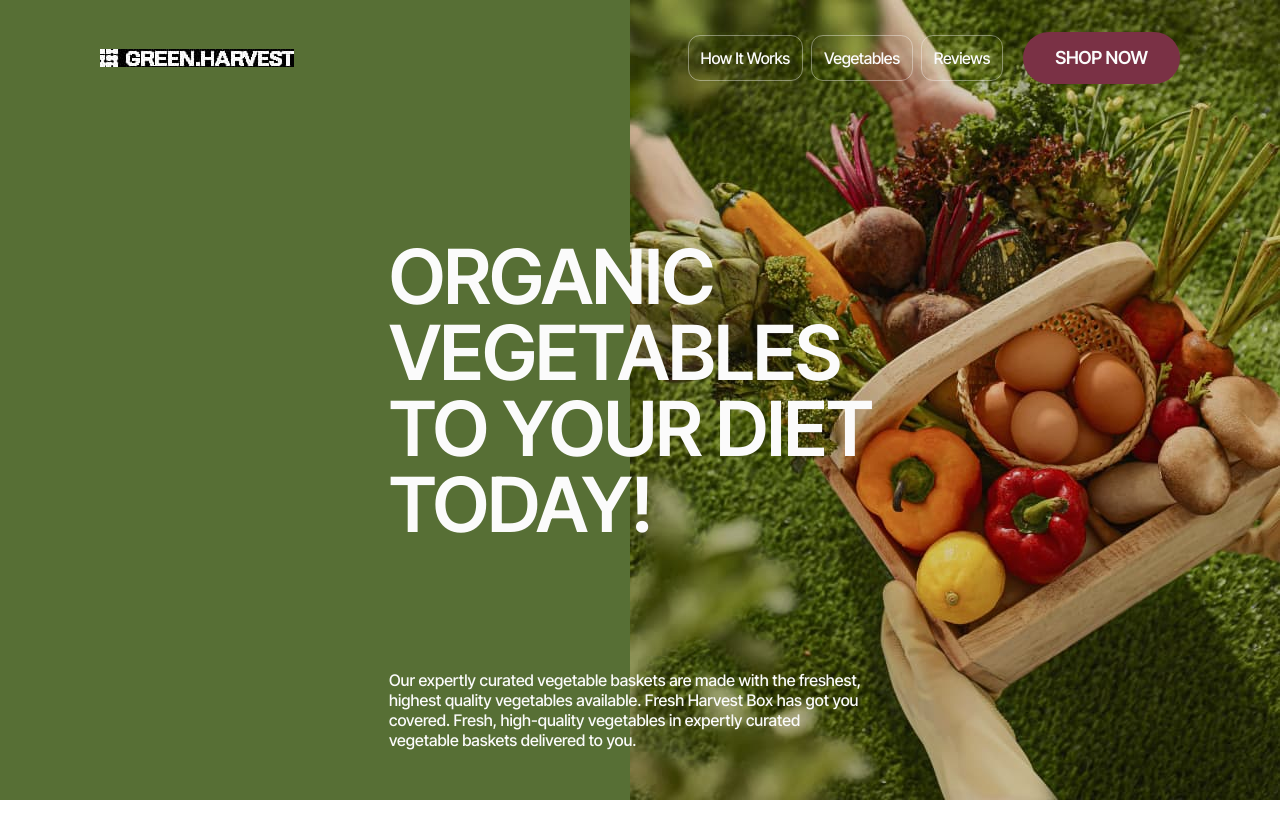
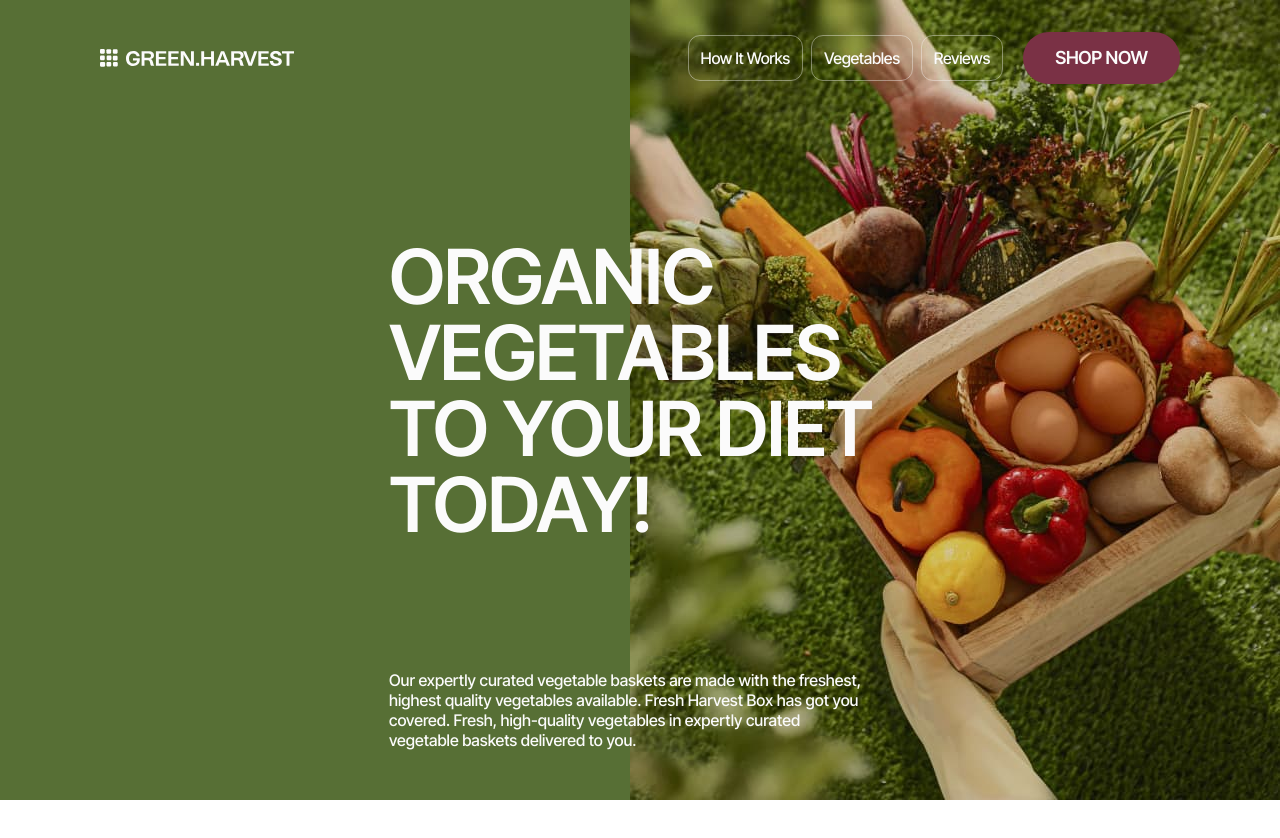
Before and after one commit to compotelover/legendary-waddle, a website built with Vite: page src/index.html in a window 1280 px wide. Shown: the top 838 px of the page. Built offline with nearby package versions, Linux system fonts and the light colour scheme.

Commit message:
header mob finish

```diff
--- a/src/css/header.css
+++ b/src/css/header.css
@@ -15,18 +15,8 @@
   display: none;
 }
 
-/* .header-logo-container {
-  display: flex;
-  width: 168px;
-  align-items: center;
-  gap: 4px;
-} */
-
-/* .header-logo {
-  fill: #fbfbfb;
-} */
 .logo-img {
-background-color: rgba(255, 255, 255, 0.5);
+background-color: transparent;
 }
 
 .header-nav-btn {
--- a/src/css/hero.css
+++ b/src/css/hero.css
@@ -7,9 +7,8 @@
     background-color: #576F35;
     width: auto;
     background-image: linear-gradient(0deg, rgba(20, 20, 20, 0.20), rgba(20, 20, 20, 0.20) 100%),
-    url(../img/hero-bg-mob.jpg);
+    url(../img/hero/hero-bg-mob.jpg);
     background-repeat: no-repeat;
-    background-size: contain;
     background-position: center bottom;
 }
 
@@ -42,7 +41,7 @@
 @media screen and (min-width: 768px) {
     .section-hero {
     height: 1024px;
-    background-image: url(../img/hero-bg-tab.jpg);
+    background-image: url(../img/hero/hero-bg-tab.jpg);
     }
 
     .hero-description {
@@ -64,7 +63,7 @@
     flex-direction: row;
     background-color: #576F35;
     width: auto;
-    background-image:url(../img/hero-bg-desc.jpg);
+    background-image:url(../img/hero/hero-bg-desc.jpg);
     background-repeat: no-repeat;
     background-size: contain;
     background-position: right;
--- a/src/partials/header.html
+++ b/src/partials/header.html
@@ -1,7 +1,7 @@
 <div class="container header-container">
     <div class="header-logo-container">
         <a class="header-logo" href="">
-            <img class="logo-img" src="../img/logo.jpg" alt="logo"/>
+            <img class="logo-img" src="../img/header/logo.svg" alt="logo"/>
         </a>
     </div>
     <button class="open-menu-mob" type="button">
```
Also changed, not shown: src/img/header/logo.svg (added), src/img/hero/hero-bg-desc.jpg (renamed from src/img/hero-bg-desc.jpg), src/img/hero/hero-bg-mob.jpg (renamed from src/img/hero-bg-mob.jpg), src/img/hero/hero-bg-tab.jpg (renamed from src/img/hero-bg-tab.jpg), src/img/logo.jpg (deleted).
